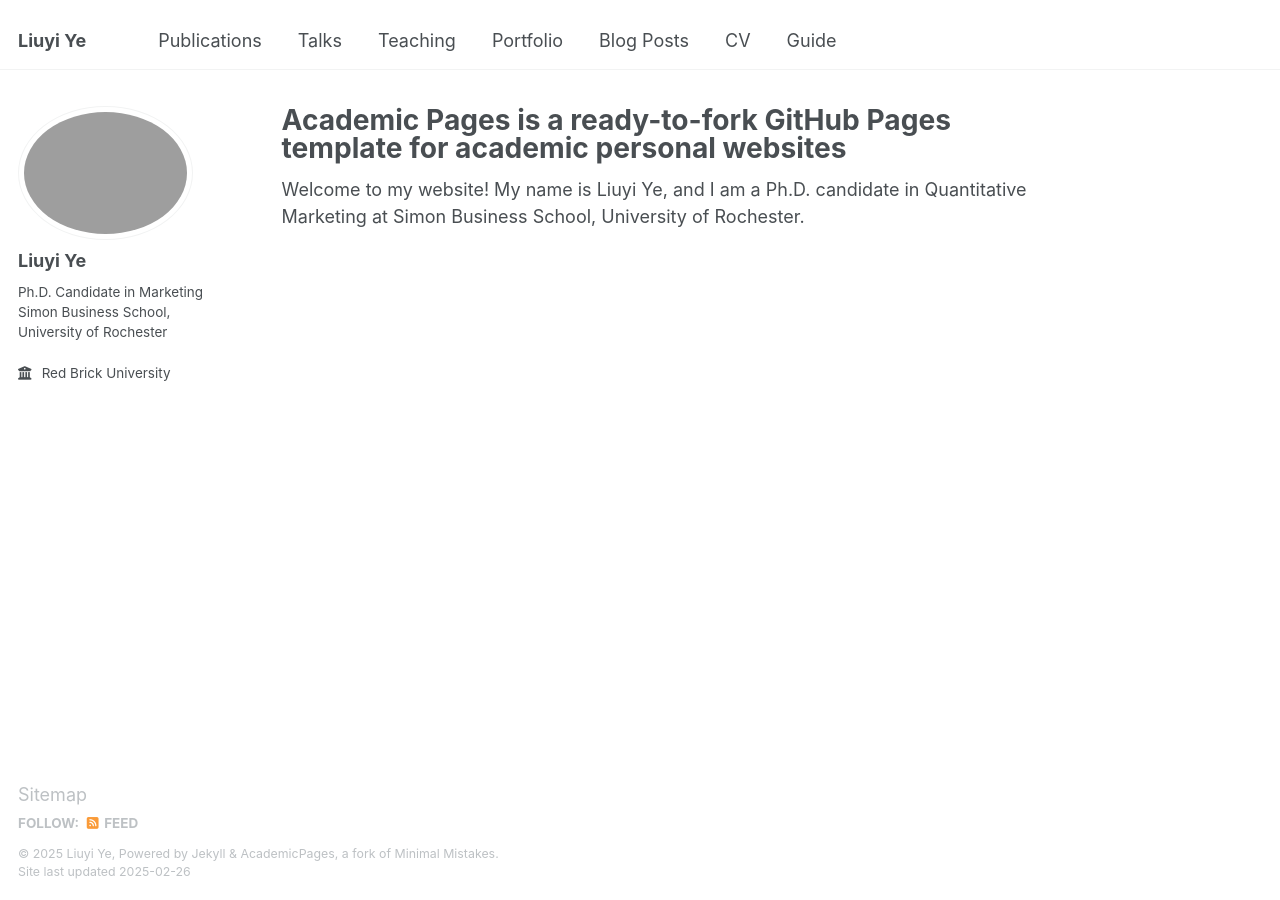
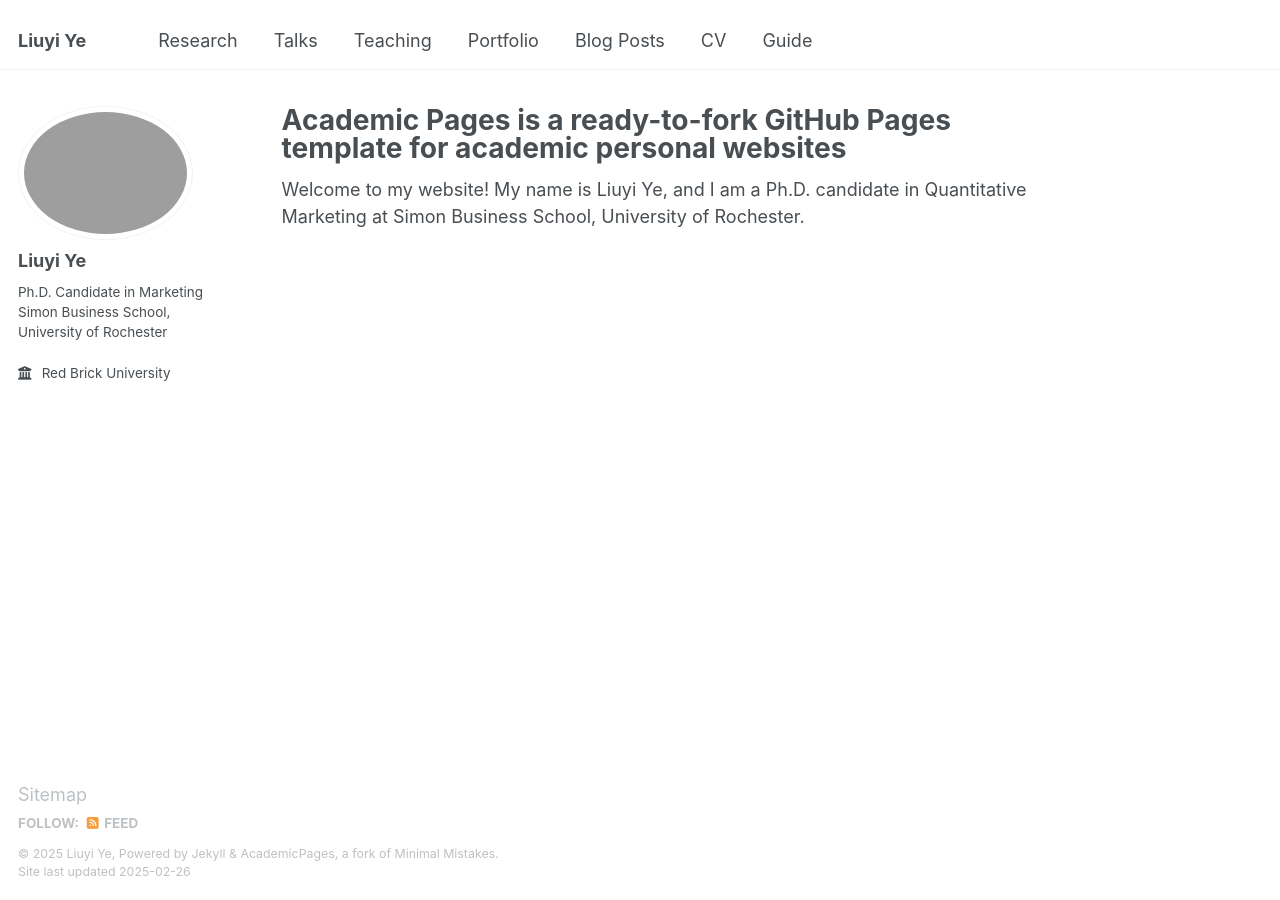
Before and after one commit to jamesyeh111/liuyiye, a Jekyll site: the page built from _pages/about.md, in a window 1280 px wide. Built offline with Jekyll 4.4.1, drawn with Linux system fonts in a browser that asks for light colours.

Commit message:
Update navigation.yml

```diff
--- a/_data/navigation.yml
+++ b/_data/navigation.yml
@@ -5,23 +5,23 @@
 # prevent it from being included in the site.
 
 main:
-  - title: "Publications"
+  - title: "Research"
     url: /publications/
 
   - title: "Talks"
-    url: /talks/
+    url:
 
   - title: "Teaching"
     url: /teaching/
 
   - title: "Portfolio"
-    url: /portfolio/
+    url:
 
   - title: "Blog Posts"
-    url: /year-archive/
+    url:
 
   - title: "CV"
     url: /cv/
 
   - title: "Guide"
-    url: /markdown/
+    url:
```
